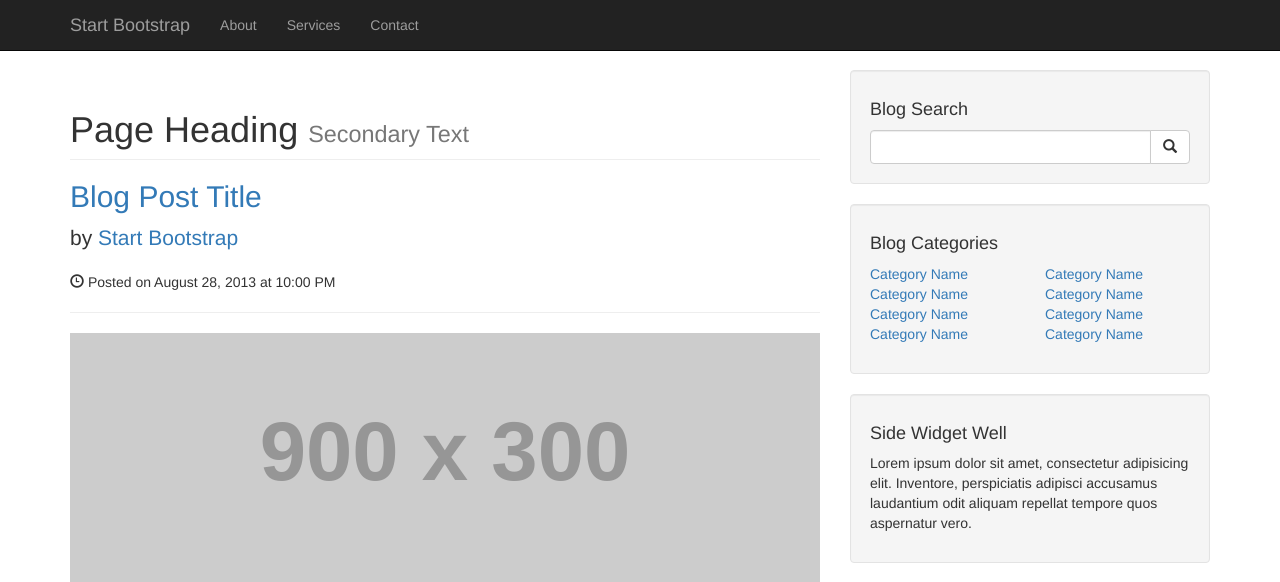
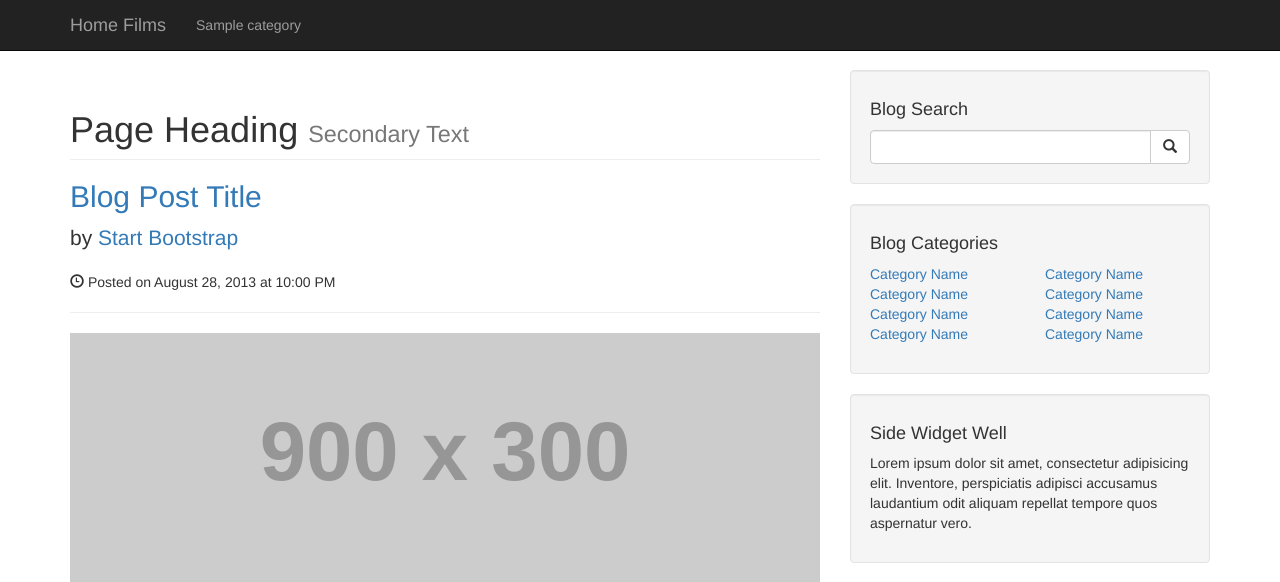
Before and after one commit to ahmedkhaeld/PersonalBlog, a PHP site: page / in a window 1280 px wide. Shown: the top 582 px of the page. Run offline with PHP 8.4, Linux system fonts and the light colour scheme; tables that the repository leaves empty or names only in its code hold one stand-in row (values such as "Sample post"); grey boxes labelled with a size stand in for pictures from a placeholder-image service; some libraries are stand-ins or nearby versions.

Commit message:
Feat Make categories retrieved from db
Inserted some values in the categories table and retrieved the values to
the page

```diff
--- a/includes/navigation.php
+++ b/includes/navigation.php
@@ -8,20 +8,33 @@
                     <span class="icon-bar"></span>
                     <span class="icon-bar"></span>
                 </button>
-                <a class="navbar-brand" href="#">Start Bootstrap</a>
+                <a class="navbar-brand" href="#">Home Films</a>
             </div>
             <!-- Collect the nav links, forms, and other content for toggling -->
             <div class="collapse navbar-collapse" id="bs-example-navbar-collapse-1">
                 <ul class="nav navbar-nav">
-                    <li>
-                        <a href="#">About</a>
-                    </li>
-                    <li>
-                        <a href="#">Services</a>
-                    </li>
-                    <li>
-                        <a href="#">Contact</a>
-                    </li>
+
+
+
+                <?php
+                // query to fetech all categories for database
+            $query = "SELECT * FROM categories ";
+            $select_all_categories_query = mysqli_query($connection, $query);
+            //  loop all the through the values in DB and assign them to an array var $row because it comes from an assoc array
+            while ($row = mysqli_fetch_assoc($select_all_categories_query)){
+                $cat_title = $row['cat_title'];
+                echo " <li>
+                <a herf='#'> {$cat_title}</a>
+                       </li>";
+            }
+
+             ?>
+
+
+
+                    <!-- <li>
+                        <a href="#"></a>
+                    </li> -->
                 </ul>
             </div>
             <!-- /.navbar-collapse -->
--- a/index.php
+++ b/index.php
@@ -1,3 +1,4 @@
+<?php include "includes/db.php"; ?>
 <?php include "includes/header.php"; ?>
 
     <!-- Navigation -->
```
